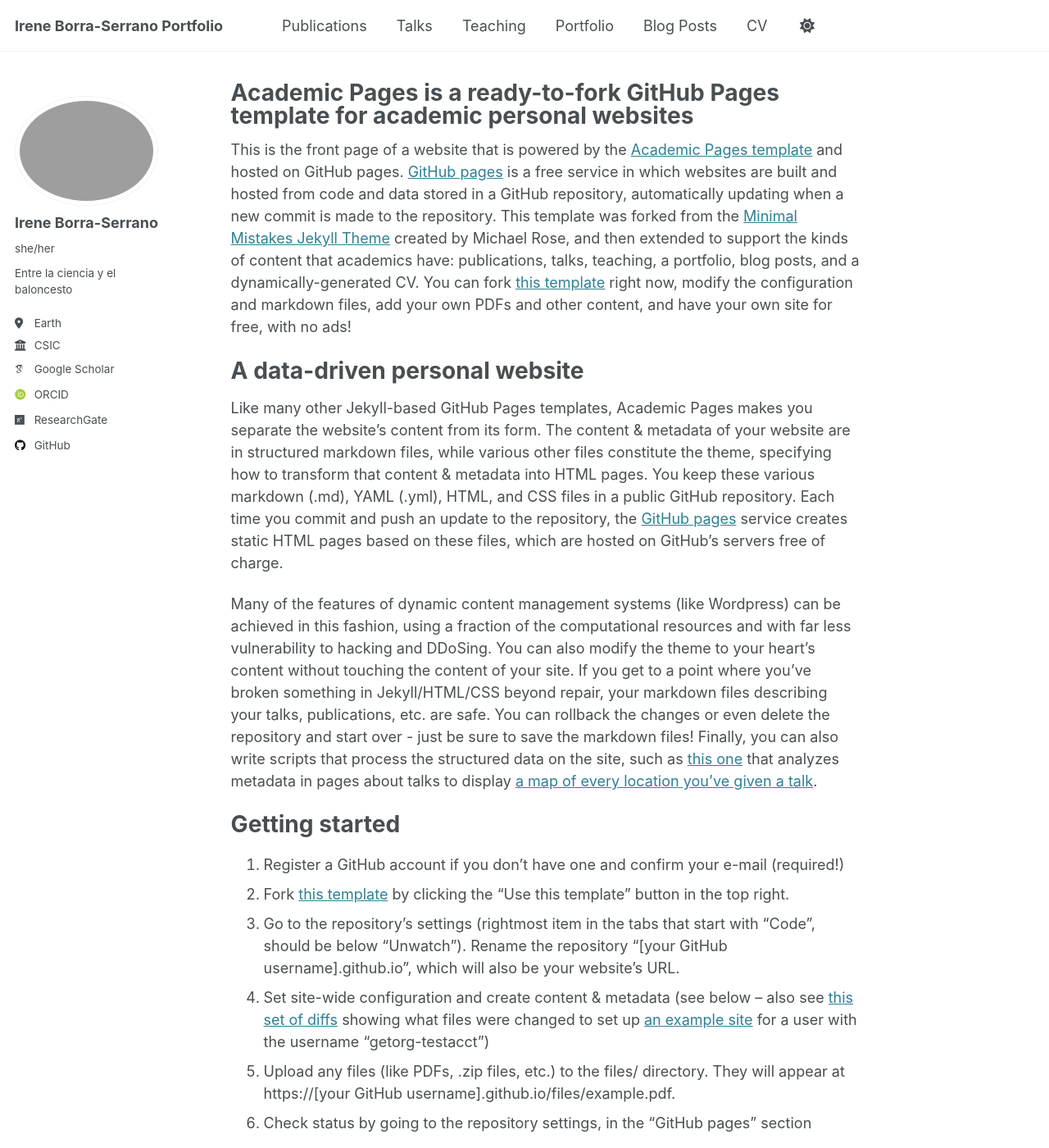
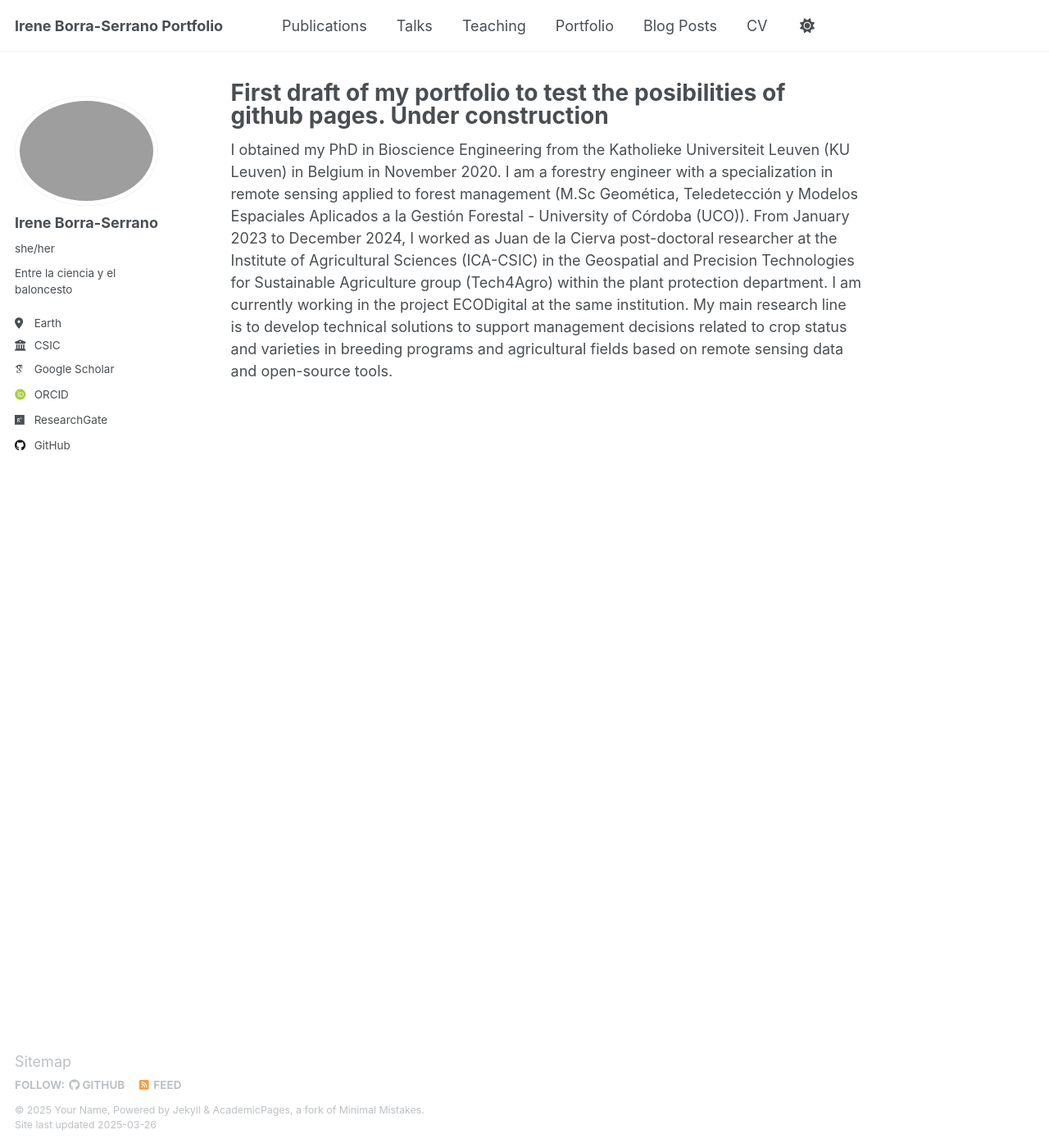
Before and after one commit to IreneBS/irene_borra-serrano, a Jekyll site: the page built from _pages/about.md, in a window 1280 px wide and 1400 px high. Shown: the whole window at 82% size. Built offline with Jekyll 4.4.1, drawn with Linux system fonts in a browser that asks for light colours; some web fonts are replaced; some of the changed text lies outside the part shown.

Commit message:
26/03 primeros cambios en config

```diff
--- a/_pages/about.md
+++ b/_pages/about.md
@@ -1,13 +1,17 @@
 ---
 permalink: /
-title: "Academic Pages is a ready-to-fork GitHub Pages template for academic personal websites"
+title: "First draft of my portfolio to test the posibilities of github pages. Under construction" # "Academic Pages is a ready-to-fork GitHub Pages template for academic personal websites"
 author_profile: true
 redirect_from:
   - /about/
   - /about.html
 ---
 
-This is the front page of a website that is powered by the [Academic Pages template](https://github.com/academicpages/academicpages.github.io) and hosted on GitHub pages. [GitHub pages](https://pages.github.com) is a free service in which websites are built and hosted from code and data stored in a GitHub repository, automatically updating when a new commit is made to the repository. This template was forked from the [Minimal Mistakes Jekyll Theme](https://mmistakes.github.io/minimal-mistakes/) created by Michael Rose, and then extended to support the kinds of content that academics have: publications, talks, teaching, a portfolio, blog posts, and a dynamically-generated CV. You can fork [this template](https://github.com/academicpages/academicpages.github.io) right now, modify the configuration and markdown files, add your own PDFs and other content, and have your own site for free, with no ads!
+I obtained my PhD in Bioscience Engineering from the Katholieke Universiteit Leuven (KU Leuven) in Belgium in November 2020. I am a forestry engineer with a specialization in remote sensing applied to forest management (M.Sc Geomética, Teledetección y Modelos Espaciales Aplicados a la Gestión Forestal - University of Córdoba (UCO)).
+From January 2023 to December 2024, I worked as Juan de la Cierva post-doctoral researcher at the Institute of Agricultural Sciences (ICA-CSIC) in the Geospatial and Precision Technologies for Sustainable Agriculture group (Tech4Agro) within the plant protection department. I am currently working in the project ECODigital at the same institution.
+My main research line is to develop technical solutions to support management decisions related to crop status and varieties in breeding programs and agricultural fields based on remote sensing data and open-source tools.
+
+<!-- This is the front page of a website that is powered by the [Academic Pages template](https://github.com/academicpages/academicpages.github.io) and hosted on GitHub pages. [GitHub pages](https://pages.github.com) is a free service in which websites are built and hosted from code and data stored in a GitHub repository, automatically updating when a new commit is made to the repository. This template was forked from the [Minimal Mistakes Jekyll Theme](https://mmistakes.github.io/minimal-mistakes/) created by Michael Rose, and then extended to support the kinds of content that academics have: publications, talks, teaching, a portfolio, blog posts, and a dynamically-generated CV. You can fork [this template](https://github.com/academicpages/academicpages.github.io) right now, modify the configuration and markdown files, add your own PDFs and other content, and have your own site for free, with no ads!
 
 A data-driven personal website
 ======
@@ -46,4 +50,4 @@ Example: editing a markdown file for a talk
 
 For more info
 ------
-More info about configuring Academic Pages can be found in [the guide](https://academicpages.github.io/markdown/), the [growing wiki](https://github.com/academicpages/academicpages.github.io/wiki), and you can always [ask a question on GitHub](https://github.com/academicpages/academicpages.github.io/discussions). The [guides for the Minimal Mistakes theme](https://mmistakes.github.io/minimal-mistakes/docs/configuration/) (which this theme was forked from) might also be helpful.
+More info about configuring Academic Pages can be found in [the guide](https://academicpages.github.io/markdown/), the [growing wiki](https://github.com/academicpages/academicpages.github.io/wiki), and you can always [ask a question on GitHub](https://github.com/academicpages/academicpages.github.io/discussions). The [guides for the Minimal Mistakes theme](https://mmistakes.github.io/minimal-mistakes/docs/configuration/) (which this theme was forked from) might also be helpful. -->
```
Also changed, not shown: README.md (+1 -3 lines).
